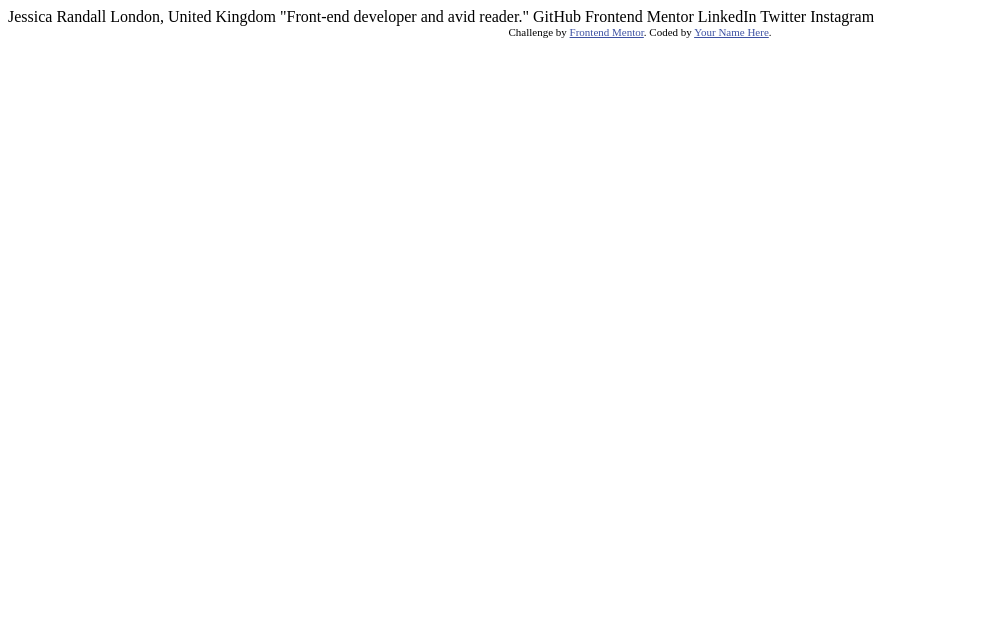
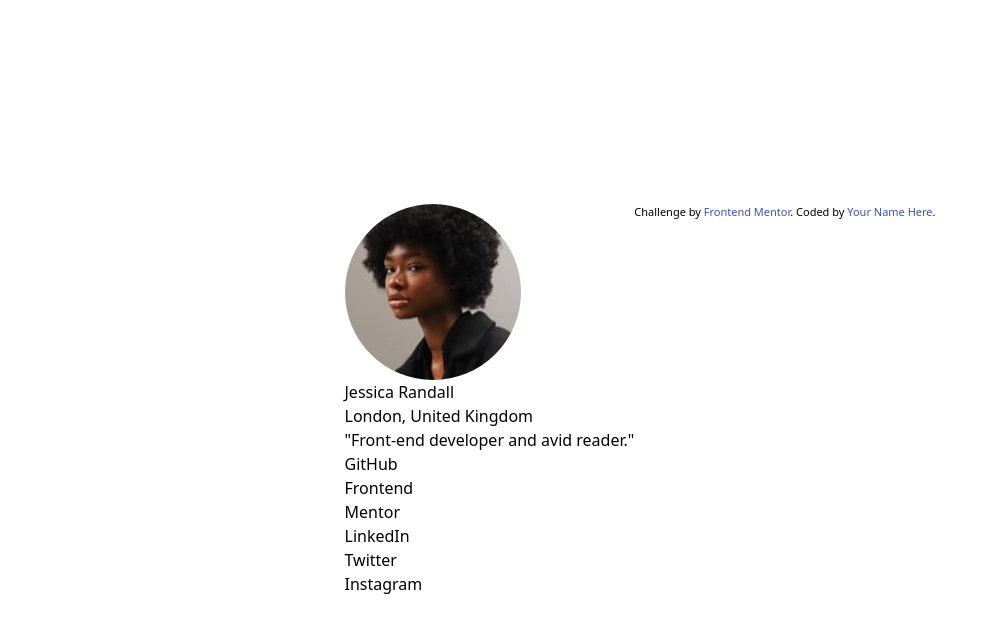
Before and after one commit to Mariuszkru/FM_social_links_profile_main, a plain HTML site: page index.html in a window 1280 px wide. Shown: the whole page, without its empty margins (0-987 px from the left). Drawn offline with nearby package versions, Linux system fonts and the light colour scheme.

Commit message:
prepare html

```diff
--- a/index.html
+++ b/index.html
@@ -1,34 +1,58 @@
 <!DOCTYPE html>
 <html lang="en">
   <head>
-  <meta charset="UTF-8">
-  <meta name="viewport" content="width=device-width, initial-scale=1.0"> <!-- displays site properly based on user's device -->
+    <meta charset="UTF-8" />
+    <meta name="viewport" content="width=device-width, initial-scale=1.0" />
+    <!-- displays site properly based on user's device -->
 
-  <link rel="icon" type="image/png" sizes="32x32" href="./assets/images/favicon-32x32.png">
+    <link
+      rel="icon"
+      type="image/png"
+      sizes="32x32"
+      href="./assets/images/favicon-32x32.png"
+    />
 
     <title>Frontend Mentor | Social links profile</title>
 
-  <!-- Feel free to remove these styles or customise in your own stylesheet 👍 -->
+    <script src="https://cdn.tailwindcss.com"></script>
+
     <style>
-    .attribution { font-size: 11px; text-align: center; }
-    .attribution a { color: hsl(228, 45%, 44%); }
+      .attribution {
+        font-size: 11px;
+        text-align: center;
+      }
+      .attribution a {
+        color: hsl(228, 45%, 44%);
+      }
     </style>
   </head>
-<body>
-
-  Jessica Randall
-  London, United Kingdom
-  "Front-end developer and avid reader."
-
-  GitHub
-  Frontend Mentor
-  LinkedIn
-  Twitter
-  Instagram
+  <body
+    class="h-screen flex flex-wrap justify-center content-center bg-[hsl(0, 0%, 12%)]"
+  >
+    <div id="social-card" class="max-w-80">
+      <img
+        src="assets/images/avatar-jessica.jpeg"
+        alt="avatar Jessica"
+        class="rounded-full"
+      />
+      <div>Jessica Randall</div>
+      <div>London, United Kingdom</div>
+      <div>"Front-end developer and avid reader."</div>
+      <ul>
+        <li>GitHub</li>
+        <li>Frontend</li>
+        <li>Mentor</li>
+        <li>LinkedIn</li>
+        <li>Twitter</li>
+        <li>Instagram</li>
+      </ul>
+    </div>
 
     <div class="attribution">
-    Challenge by <a href="https://www.frontendmentor.io?ref=challenge" target="_blank">Frontend Mentor</a>.
-    Coded by <a href="#">Your Name Here</a>.
+      Challenge by
+      <a href="https://www.frontendmentor.io?ref=challenge" target="_blank"
+        >Frontend Mentor</a
+      >. Coded by <a href="#">Your Name Here</a>.
     </div>
   </body>
 </html>
```
Lines whose indentation alone changed are shown as unchanged.
